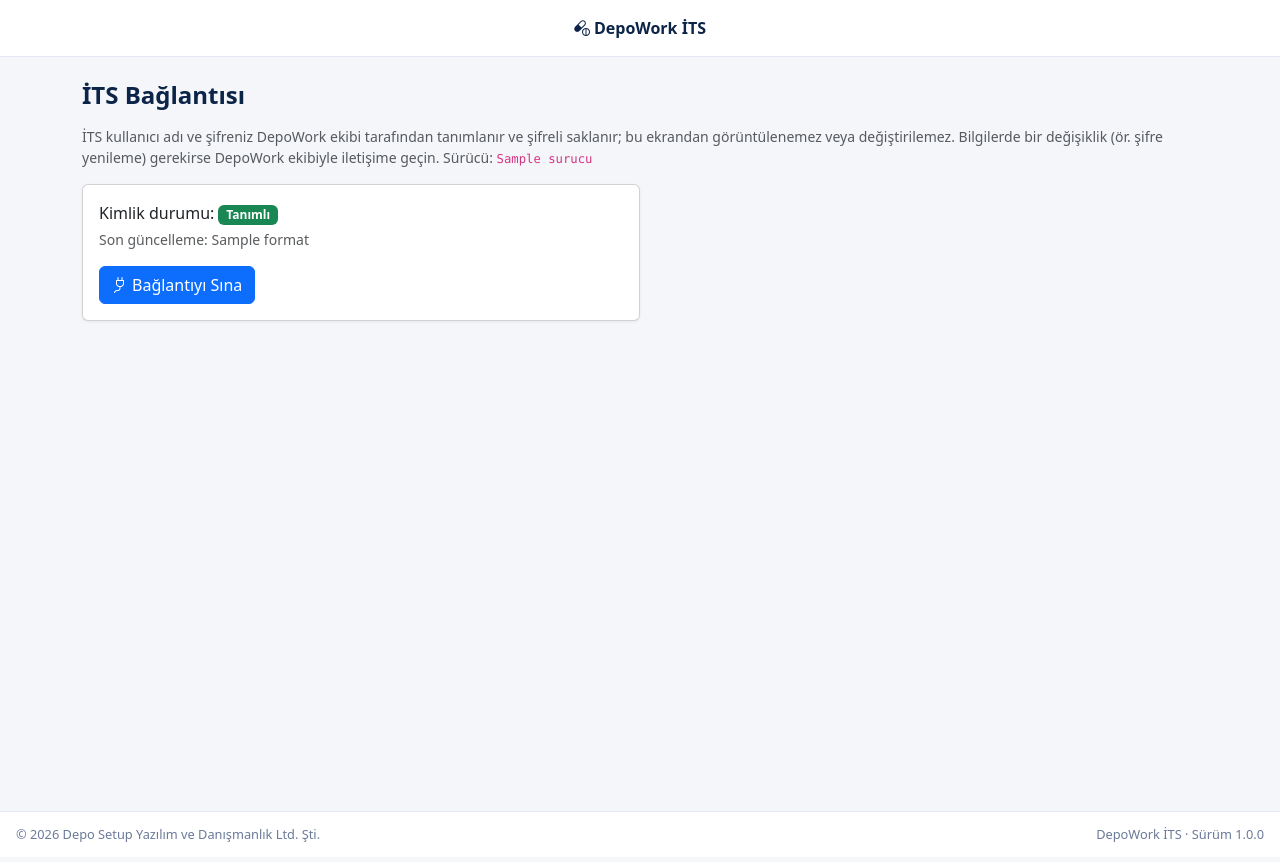
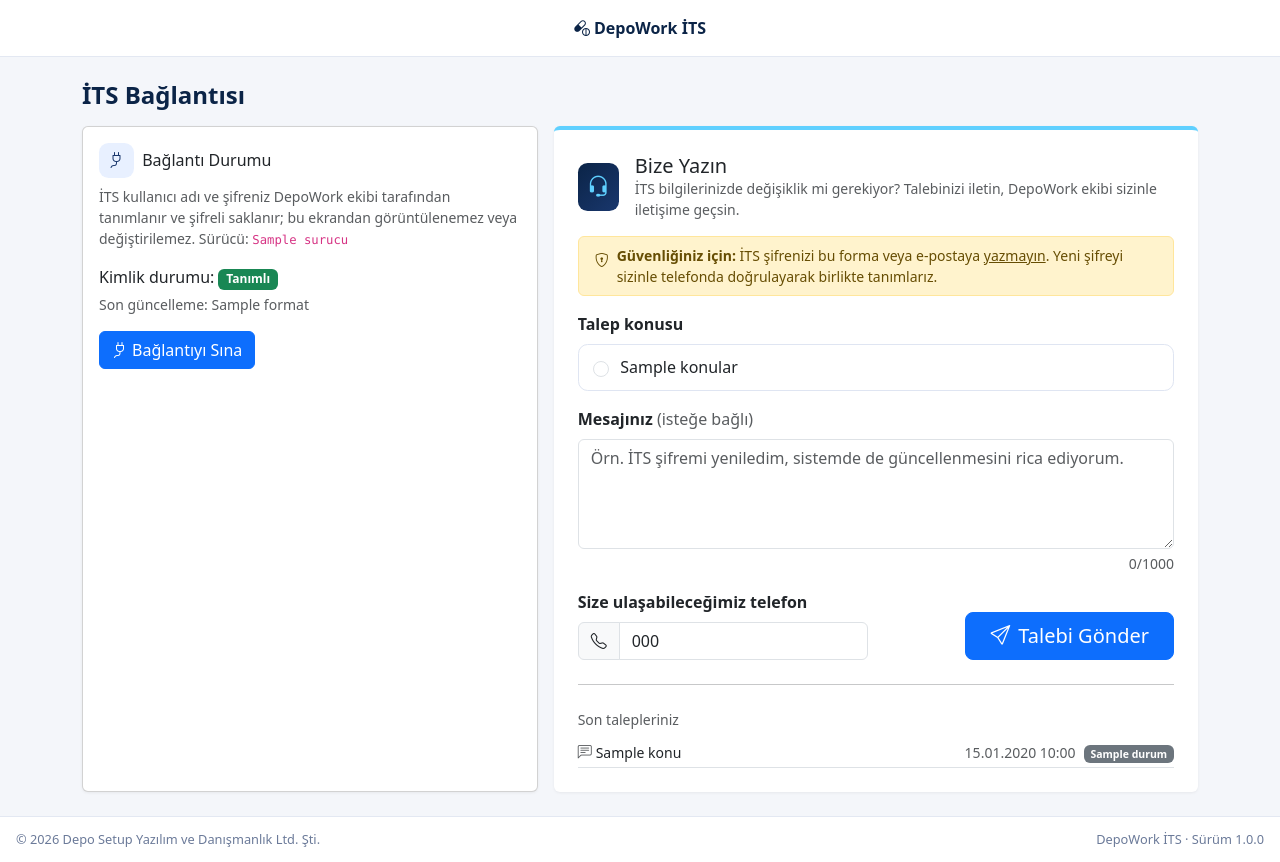
Before and after one commit to deposetup/DepoWorkits, a Laravel app: template resources/views/ayarlar/its.blade.php in a window 1280 px wide. Run offline with Laravel 12, Linux system fonts and the light colour scheme; the template is opened without the code that fills it: most values are stand-ins (such as "Sample title", 1, 10 or a date in 2020).

Commit message:
İTS bağlantısı sayfasına destek talep formu (kayıt altyapısı, e-posta sonra)
Co-Authored-By: Claude Sonnet 5.5 <noreply@anthropic.com>

```diff
--- a/resources/views/ayarlar/its.blade.php
+++ b/resources/views/ayarlar/its.blade.php
@@ -2,10 +2,71 @@
 @section('baslik', 'İTS Bağlantısı')
 @section('icerik')
 <h4>İTS Bağlantısı</h4>
-<p class="text-muted small">İTS kullanıcı adı ve şifreniz DepoWork ekibi tarafından tanımlanır ve şifreli saklanır; bu ekrandan görüntülenemez veya değiştirilemez. Bilgilerde bir değişiklik (ör. şifre yenileme) gerekirse DepoWork ekibiyle iletişime geçin. Sürücü: <code>{{ $surucu }}</code>{{ $surucu === 'mock' ? ' (gerçek İTS\'e bağlanmaz, deneme verisi kullanılır)' : '' }}</p>
-<div class="card col-md-6"><div class="card-body">
-  <div class="mb-3">Kimlik durumu: {!! $kayitli ? '<span class="badge text-bg-success">Tanımlı</span>' : '<span class="badge text-bg-warning">Tanımlı değil, DepoWork ekibiyle iletişime geçin</span>' !!}
-    @if($guncelleme)<div class="text-muted small mt-1">Son güncelleme: {{ $guncelleme->format('d.m.Y H:i') }}</div>@endif</div>
-  @if($kayitli)<form method="post" action="{{ route('ayarlar.its.test') }}">@csrf<button class="btn btn-primary"><i class="bi bi-plug me-1"></i>Bağlantıyı Sına</button></form>@endif
-</div></div>
+<div class="row g-3">
+  <div class="col-lg-5"><div class="card h-100"><div class="card-body">
+    <div class="d-flex align-items-center gap-2 mb-2"><span class="ikon-yuvarlak"><i class="bi bi-plug"></i></span><h6 class="mb-0">Bağlantı Durumu</h6></div>
+    <p class="text-muted small">İTS kullanıcı adı ve şifreniz DepoWork ekibi tarafından tanımlanır ve şifreli saklanır; bu ekrandan görüntülenemez veya değiştirilemez. Sürücü: <code>{{ $surucu }}</code>{{ $surucu === 'mock' ? ' (gerçek İTS\'e bağlanmaz, deneme verisi kullanılır)' : '' }}</p>
+    <div class="mb-3">Kimlik durumu: {!! $kayitli ? '<span class="badge text-bg-success">Tanımlı</span>' : '<span class="badge text-bg-warning">Tanımlı değil, sağdaki formla bize yazın</span>' !!}
+      @if($guncelleme)<div class="text-muted small mt-1">Son güncelleme: {{ $guncelleme->format('d.m.Y H:i') }}</div>@endif</div>
+    @if($kayitli)<form method="post" action="{{ route('ayarlar.its.test') }}">@csrf<button class="btn btn-primary"><i class="bi bi-plug me-1"></i>Bağlantıyı Sına</button></form>@endif
+  </div></div></div>
+
+  <div class="col-lg-7"><div class="card h-100 talep-kart"><div class="card-body p-4">
+    <div class="d-flex align-items-center gap-3 mb-3">
+      <span class="ikon-yuvarlak buyuk"><i class="bi bi-headset"></i></span>
+      <div><h5 class="mb-0">Bize Yazın</h5><div class="text-muted small">İTS bilgilerinizde değişiklik mi gerekiyor? Talebinizi iletin, DepoWork ekibi sizinle iletişime geçsin.</div></div>
+    </div>
+    <div class="alert alert-warning py-2 small d-flex gap-2"><i class="bi bi-shield-lock mt-1"></i><span><strong>Güvenliğiniz için:</strong> İTS şifrenizi bu forma veya e-postaya <u>yazmayın</u>. Yeni şifreyi sizinle telefonda doğrulayarak birlikte tanımlarız.</span></div>
+    <form method="post" action="{{ route('ayarlar.its.talep') }}" novalidate>@csrf
+      <div class="mb-3">
+        <label class="form-label fw-semibold">Talep konusu</label>
+        <div class="d-grid gap-2">
+          @foreach($konular as $k => $ad)
+          <label class="konu-secenek">
+            <input type="radio" name="konu" value="{{ $k }}" class="form-check-input" @checked(old('konu', $onKonu) === $k)>
+            <span>{{ $ad }}</span>
+          </label>
+          @endforeach
+        </div>
+        @error('konu')<div class="text-danger small mt-1">{{ $message }}</div>@enderror
+      </div>
+      <div class="mb-3">
+        <label class="form-label fw-semibold" for="mesaj">Mesajınız <span class="text-muted fw-normal">(isteğe bağlı)</span></label>
+        <textarea id="mesaj" name="mesaj" rows="4" maxlength="1000" class="form-control @error('mesaj') is-invalid @enderror" placeholder="Örn. İTS şifremi yeniledim, sistemde de güncellenmesini rica ediyorum.">{{ old('mesaj') }}</textarea>
+        @error('mesaj')<div class="invalid-feedback">{{ $message }}</div>@enderror
+        <div class="form-text text-end"><span id="sayac">0</span>/1000</div>
+      </div>
+      <div class="row g-3 align-items-end">
+        <div class="col-md-6">
+          <label class="form-label fw-semibold" for="telefon">Size ulaşabileceğimiz telefon</label>
+          <div class="input-group"><span class="input-group-text"><i class="bi bi-telephone"></i></span>
+          <input id="telefon" name="telefon" value="{{ old('telefon', $tenant->telefon) }}" class="form-control @error('telefon') is-invalid @enderror" placeholder="05xx xxx xx xx" maxlength="30" inputmode="tel">
+          @error('telefon')<div class="invalid-feedback">{{ $message }}</div>@enderror</div>
+        </div>
+        <div class="col-md-6 text-md-end"><button class="btn btn-primary btn-lg px-4"><i class="bi bi-send me-2"></i>Talebi Gönder</button></div>
+      </div>
+    </form>
+    @if($talepler->isNotEmpty())
+    <hr class="my-4">
+    <div class="small text-muted mb-2">Son talepleriniz</div>
+    @foreach($talepler as $x)
+      <div class="d-flex justify-content-between align-items-center small py-1 border-bottom">
+        <span><i class="bi bi-chat-left-text me-1 text-muted"></i>{{ $konular[$x->konu] ?? $x->konu }}</span>
+        <span class="text-nowrap"><span class="text-muted me-2">{{ $x->created_at->format('d.m.Y H:i') }}</span><span class="badge text-bg-{{ ['yeni' => 'secondary', 'islemde' => 'info', 'kapandi' => 'success'][$x->durum] ?? 'secondary' }}">{{ ['yeni' => 'İletildi', 'islemde' => 'İşlemde', 'kapandi' => 'Tamamlandı'][$x->durum] ?? $x->durum }}</span></span>
+      </div>
+    @endforeach
+    @endif
+  </div></div></div>
+</div>
+<style>
+  .ikon-yuvarlak { width: 2.2rem; height: 2.2rem; display: grid; place-items: center; border-radius: .6rem; background: #e8f0ff; color: #19376d; }
+  .ikon-yuvarlak.buyuk { width: 3rem; height: 3rem; font-size: 1.4rem; background: linear-gradient(135deg, #0b2447, #19376d); color: #5fd0ff; }
+  .talep-kart { border: 0; border-top: 4px solid #5fd0ff; }
+  .konu-secenek { display: flex; gap: .7rem; align-items: center; padding: .65rem .9rem; border: 1px solid #dfe5f2; border-radius: .6rem; cursor: pointer; transition: border-color .15s, background .15s; margin: 0; }
+  .konu-secenek:hover { border-color: #5fd0ff; background: #f6fbff; }
+  .konu-secenek:has(input:checked) { border-color: #19376d; background: #eef3ff; font-weight: 600; }
+</style>
+<script>
+  (function () { var m = document.getElementById('mesaj'), c = document.getElementById('sayac'); if (!m) return; var g = function () { c.textContent = m.value.length; }; m.addEventListener('input', g); g(); })();
+</script>
 @endsection
--- a/routes/web.php
+++ b/routes/web.php
@@ -38,6 +38,7 @@ Route::middleware(['auth', 'musteri-gozu', 'kvkk'])->group(function () {
     // İTS işlemleri: lisans zorunlu (ekranlar Aşama 3'te eklenecek)
     Route::middleware('lisans')->group(function () {
         Route::get('/ayarlar/its', [AyarController::class, 'its'])->name('ayarlar.its');
+        Route::post('/ayarlar/its/talep', [AyarController::class, 'talep'])->middleware('throttle:5,1')->name('ayarlar.its.talep');
         Route::post('/ayarlar/its/test', [AyarController::class, 'itsTest'])->name('ayarlar.its.test');
         Route::get('/durum', [DurumController::class, 'form'])->name('durum');
         Route::post('/durum', [DurumController::class, 'sorgula'])->name('durum.sorgula');
```
Also changed, not shown: app/Http/Controllers/AyarController.php (+28 -1 lines), app/Models/DestekTalebi.php (added, +18 -0 lines), tests/Feature/DestekTalebiTest.php (added, +46 -0 lines), database/migrations/2026_11_16_100000_create_destek_talepleri_table.php (added).
